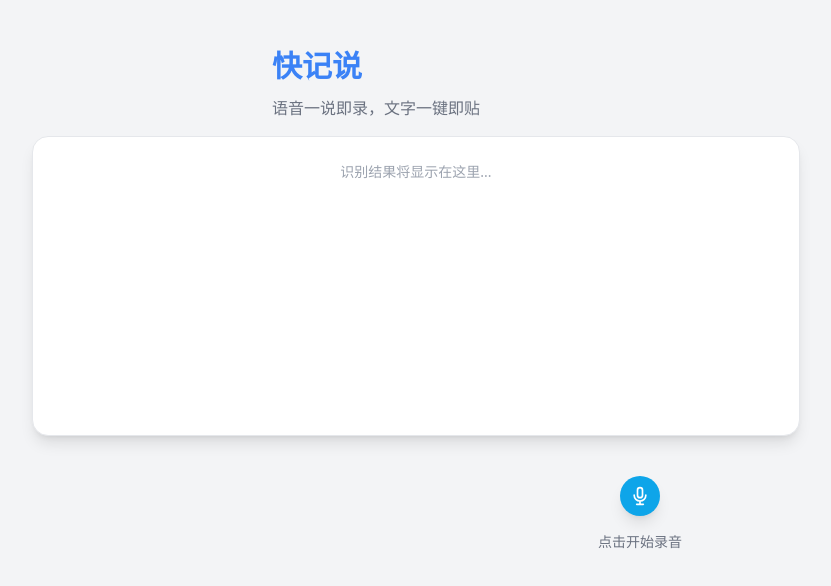
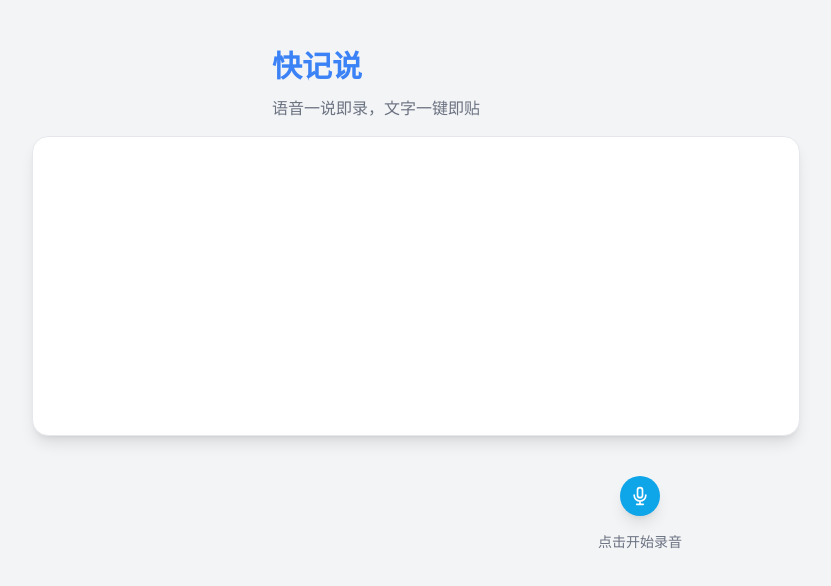
Before and after one commit to maxweber36/vocal-write, a Next.js app: page / in a window 1280 px wide. Shown: the top 586 px of the page, without its empty margins (0-831 px from the left). Built offline with nearby package versions, Linux system fonts and the light colour scheme.

Commit message:
feat(recognition): add editable textarea for polished transcript
Allow users to edit the polished transcript by adding a textarea component.

```diff
--- a/pages/index.js
+++ b/pages/index.js
@@ -5,6 +5,7 @@ import Button from '../src/components/ui/Button'
 import AudioVisualizer from '../src/components/feature/AudioVisualizer'
 import Footer from '../src/components/layout/Footer'
 import RecognitionResult from '../src/components/feature/RecognitionResult'
+import LoadingSpinner from '../src/components/ui/LoadingSpinner'
 
 export default function Home() {
   const {
@@ -56,27 +57,17 @@ export default function Home() {
 
       const data = await response.json()
       setPolishedTranscript(data.polishedText)
-
-      // 自动复制润色后的文本到剪切板
-      if (data.polishedText) {
-        navigator.clipboard.writeText(data.polishedText).then(
-          () => {
-            setShowCopySuccess(true)
-          },
-          (err) => {
-            console.error('Could not copy text: ', err)
-          }
-        )
-      }
     } catch (error) {
       alert(error.message)
+      // 润色失败时，将被原始文本设置为可编辑
+      setPolishedTranscript(text)
     } finally {
       setIsPolishing(false)
     }
   }, [])
 
   const handleCopy = useCallback(() => {
-    const textToCopy = polishedTranscript || (transcript && transcript.final)
+    const textToCopy = polishedTranscript
     if (textToCopy) {
       navigator.clipboard.writeText(textToCopy).then(
         () => {
@@ -87,7 +78,7 @@ export default function Home() {
         }
       )
     }
-  }, [transcript.final, polishedTranscript])
+  }, [polishedTranscript])
 
   useEffect(() => {
     if (showCopySuccess) {
@@ -117,6 +108,10 @@ export default function Home() {
       asrToggleRecording()
     }
   }, [isRecording, asrToggleRecording, handlePolishText])
+
+  const handlePolishedTranscriptChange = useCallback((e) => {
+    setPolishedTranscript(e.target.value)
+  }, [])
 
   useEffect(() => {
     const handleToggleRecording = () => {
@@ -159,6 +154,7 @@ export default function Home() {
               interimTranscript={interimTranscript}
               isPolishing={isPolishing}
               polishedTranscript={polishedTranscript}
+              onPolishedTranscriptChange={handlePolishedTranscriptChange}
             />
             {!isRecording && !isPolishing && polishedTranscript && (
               <button
@@ -236,7 +232,7 @@ export default function Home() {
           </div>
 
           {error && (
-            <div className="mt-4 p-3 bg-red-100 text-red-700 rounded-lg">
+            <div className="mt-4 p-3 bg-red-100 text-red-500 rounded-lg">
               <strong>错误:</strong> {error}
             </div>
           )}
--- a/src/components/feature/RecognitionResult.js
+++ b/src/components/feature/RecognitionResult.js
@@ -6,26 +6,31 @@ const RecognitionResult = ({
   interimTranscript,
   isPolishing,
   polishedTranscript,
+  onPolishedTranscriptChange,
 }) => {
-  const displayText = polishedTranscript || transcript
+  const showEditableTextarea = !isPolishing && polishedTranscript !== ''
 
   return (
-    <div className="w-full max-w-3xl p-6 bg-white rounded-2xl shadow-lg h-[300px] text-left text-sm leading-relaxed whitespace-pre-wrap border border-gray-200 overflow-y-auto">
+    <div className="w-full max-w-3xl p-6 bg-white rounded-2xl shadow-lg h-[300px] text-left text-sm leading-relaxed border border-gray-200 overflow-y-auto">
       {isPolishing ? (
         <div className="h-full flex items-center justify-center">
           <LoadingSpinner />
         </div>
+      ) : showEditableTextarea ? (
+        <textarea
+          className="w-full h-full bg-transparent focus:outline-none resize-none"
+          value={polishedTranscript}
+          onChange={onPolishedTranscriptChange}
+        />
       ) : (
         <div className="w-full">
-          {!displayText && !interimTranscript ? (
+          {transcript.final === '' && interimTranscript === '' ? (
             <div className="h-full flex items-center justify-center">
               <span className="text-gray-400">识别结果将显示在这里...</span>
             </div>
           ) : (
             <div>
-              {displayText && (
-                <span className="text-gray-500">{displayText}</span>
-              )}
+              <span className="text-gray-500">{transcript.final}</span>
               <span className="text-gray-400">{interimTranscript}</span>
             </div>
           )}
```
